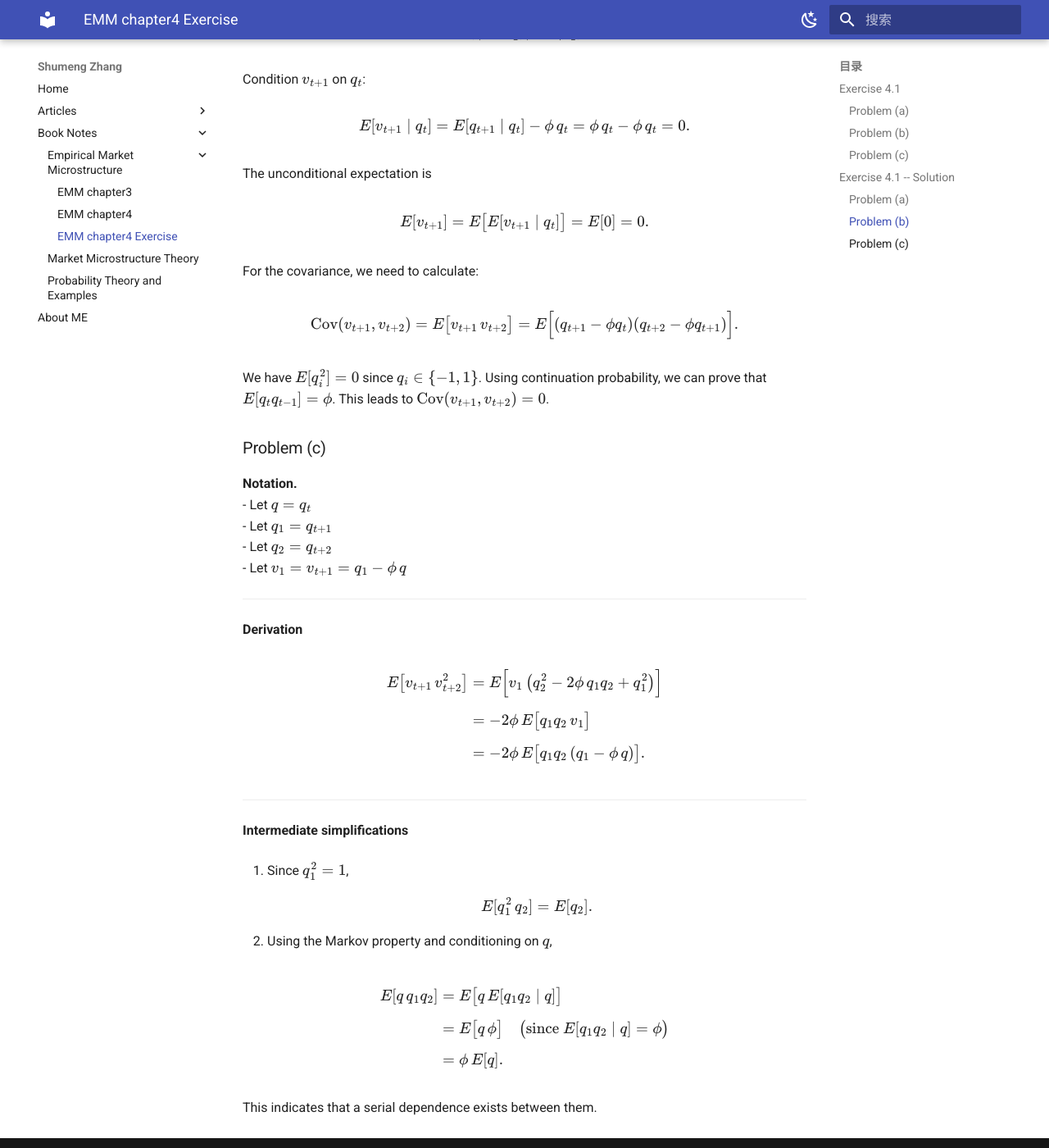
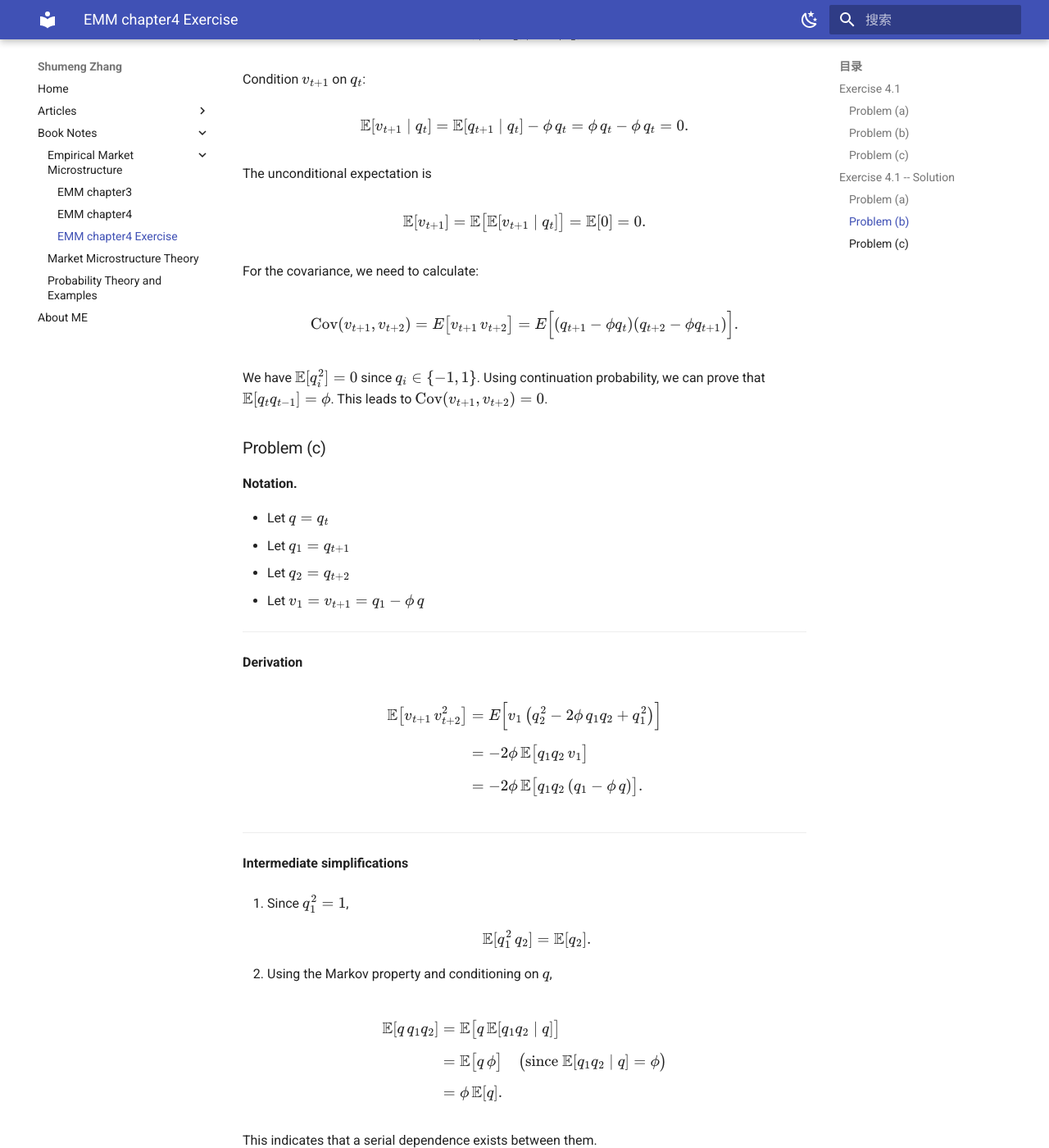
Before and after one commit to Realsumen/sumenz, an MkDocs documentation site: the page built from docs/_notes/empirical-market-microstrucuture/exercise.md, in a window 1280 px wide and 1400 px high, scrolled down 1900 px. Shown: the whole window at 82% size. Built offline with MkDocs 1.6.1 and Material for MkDocs 9.7.7, drawn with Linux system fonts in a browser that asks for light colours; some of the changed text lies outside the part shown.

Commit message:
fix Expectation symbol

```diff
--- a/docs/_notes/empirical-market-microstrucuture/exercise.md
+++ b/docs/_notes/empirical-market-microstrucuture/exercise.md
@@ -20,7 +20,7 @@ $$
 q_t = \phi\,q_{t-1} + v_t
 $$
 
-where $E[v_t] = 0$, $E[v_t^2] = \sigma_v^2$, and $E[v_t\,v_{t-k}] = 0$ for $k \neq 0$.  The model may be analyzed by constructing a table of the eight possible realizations (paths) of $(q_t, q_{t+1}, q_{t+2})$.
+where $\mathbb{E}[v_t] = 0$, $\mathbb{E}[v_t^2] = \sigma_v^2$, and $\mathbb{E}[v_t\,v_{t-k}] = 0$ for $k \neq 0$.  The model may be analyzed by constructing a table of the eight possible realizations (paths) of $(q_t, q_{t+1}, q_{t+2})$.
 
 ---
 
@@ -39,9 +39,9 @@ $$
 Compute $v_{t+1}$ and $v_{t+2}$.  Verify that
 
 $$
-E[v_{t+1}] = E[v_{t+2}] = 0
+\mathbb{E}[v_{t+1}] = \mathbb{E}[v_{t+2}] = 0
 \quad\text{and}\quad
-\mathrm{Cov}(v_{t+1}, v_{t+2}) = E[v_{t+1}v_{t+2}] = 0.
+\mathrm{Cov}(v_{t+1}, v_{t+2}) = \mathbb{E}[v_{t+1}v_{t+2}] = 0.
 $$
 
 ---
@@ -68,7 +68,7 @@ From the continuation probability, we can have the expectation:
 
 $$
 \begin{aligned}
-E[q_t \mid q_{t-1}]
+\mathbb{E}[q_t \mid q_{t-1}]
 &= \alpha\,q_{t-1} - (1-\alpha)\,q_{t-1} \\[6pt]
 &= (2\alpha-1)\,q_{t-1} \\[6pt]
 &= \phi \, q_{t-1}
@@ -77,9 +77,9 @@ $$
 
 Therefore, we have:
 $$
-E[q_t]
-=E\bigl[E[q_t\mid q_{t-1}]\bigr]
-=\phi\,E[q_{t-1}].
+\mathbb{E}[q_t]
+=\mathbb{E}\bigl[\mathbb{E}[q_t\mid q_{t-1}]\bigr]
+=\phi\,\mathbb{E}[q_{t-1}].
 $$
 
 ### Problem (b)
@@ -94,8 +94,8 @@ $$
 Condition $v_{t+1}$ on $q_t$:
 
 $$
-E[v_{t+1}\mid q_t]
-=E[q_{t+1}\mid q_t]-\phi\,q_t
+\mathbb{E}[v_{t+1}\mid q_t]
+=\mathbb{E}[q_{t+1}\mid q_t]-\phi\,q_t
 =\phi\,q_t-\phi\,q_t
 =0.
 $$
@@ -103,9 +103,9 @@ $$
 The unconditional expectation is
 
 $$
-E[v_{t+1}]
-=E\bigl[E[v_{t+1}\mid q_t]\bigr]
-=E[0]=0.
+\mathbb{E}[v_{t+1}]
+=\mathbb{E}\bigl[\mathbb{E}[v_{t+1}\mid q_t]\bigr]
+=\mathbb{E}[0]=0.
 $$
 
 For the covariance, we need to calculate:
@@ -116,11 +116,12 @@ $$
 =E\Bigl[(q_{t+1}-\phi q_t)(q_{t+2}-\phi q_{t+1})\Bigr].
 $$
 
-We have $E[q_i^2]=0$ since $q_i \in \{-1, 1\}$. Using continuation probability, we can prove that $E[q_tq_{t-1}]=\phi$. This leads to $\mathrm{Cov}(v_{t+1},v_{t+2})=0$.
+We have $\mathbb{E}[q_i^2]=0$ since $q_i \in \{-1, 1\}$. Using continuation probability, we can prove that $\mathbb{E}[q_tq_{t-1}]=\phi$. This leads to $\mathrm{Cov}(v_{t+1},v_{t+2})=0$.
 
 ### Problem (c)
 
 **Notation.**
+
 - Let $q = q_t$
 - Let $q_1 = q_{t+1}$
 - Let $q_2 = q_{t+2}$
@@ -132,10 +133,10 @@ We have $E[q_i^2]=0$ since $q_i \in \{-1, 1\}$. Using continuation probability,
 
 $$
 \begin{aligned}
-E\bigl[v_{t+1}\,v_{t+2}^2\bigr]
+\mathbb{E}\bigl[v_{t+1}\,v_{t+2}^2\bigr]
 &= E\Bigl[v_1\,\bigl(q_2^2 - 2\phi\,q_1q_2 + q_1^2\bigr)\Bigr] \\[6pt]
-&= -2\phi\,E\bigl[q_1q_2\,v_1\bigr] \\[6pt]
-&= -2\phi\,E\bigl[q_1q_2\,(q_1 - \phi\,q)\bigr].
+&= -2\phi\,\mathbb{E}\bigl[q_1q_2\,v_1\bigr] \\[6pt]
+&= -2\phi\,\mathbb{E}\bigl[q_1q_2\,(q_1 - \phi\,q)\bigr].
 \end{aligned}
 $$
 
@@ -145,17 +146,17 @@ $$
 
 1. Since $q_1^2 = 1$,
 $$
-E[q_1^2\,q_2] = E[q_2].
+\mathbb{E}[q_1^2\,q_2] = \mathbb{E}[q_2].
 $$
 
-2. Using the Markov property and conditioning on $q$,
+1. Using the Markov property and conditioning on $q$,
 
 $$
 \begin{aligned}
-E[q\,q_1q_2]
-&= E\bigl[q \,E[q_1q_2\mid q]\bigr] \\[6pt]
-&= E\bigl[q \,\phi\bigr] \quad\bigl(\text{since }E[q_1q_2\mid q]=\phi\bigr) \\[6pt]
-&= \phi\,E[q]. \\[6pt]
+\mathbb{E}[q\,q_1q_2]
+&= \mathbb{E}\bigl[q \,\mathbb{E}[q_1q_2\mid q]\bigr] \\[6pt]
+&= \mathbb{E}\bigl[q \,\phi\bigr] \quad\bigl(\text{since }\mathbb{E}[q_1q_2\mid q]=\phi\bigr) \\[6pt]
+&= \phi\,\mathbb{E}[q]. \\[6pt]
 \end{aligned}
 $$
 
```
Also changed, not shown: docs/_notes/empirical-market-microstrucuture/chapter4.md (+2 -2 lines).
